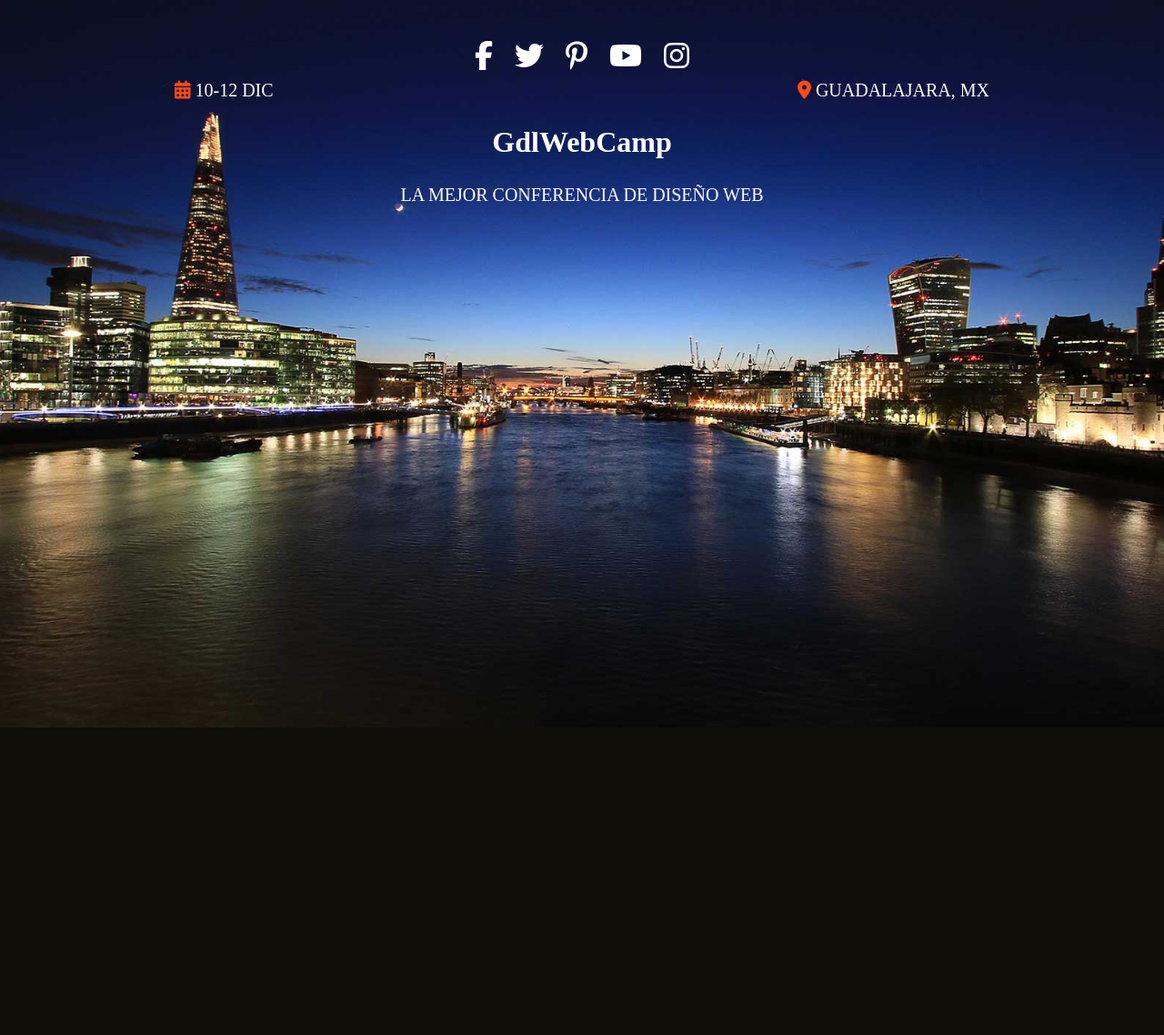
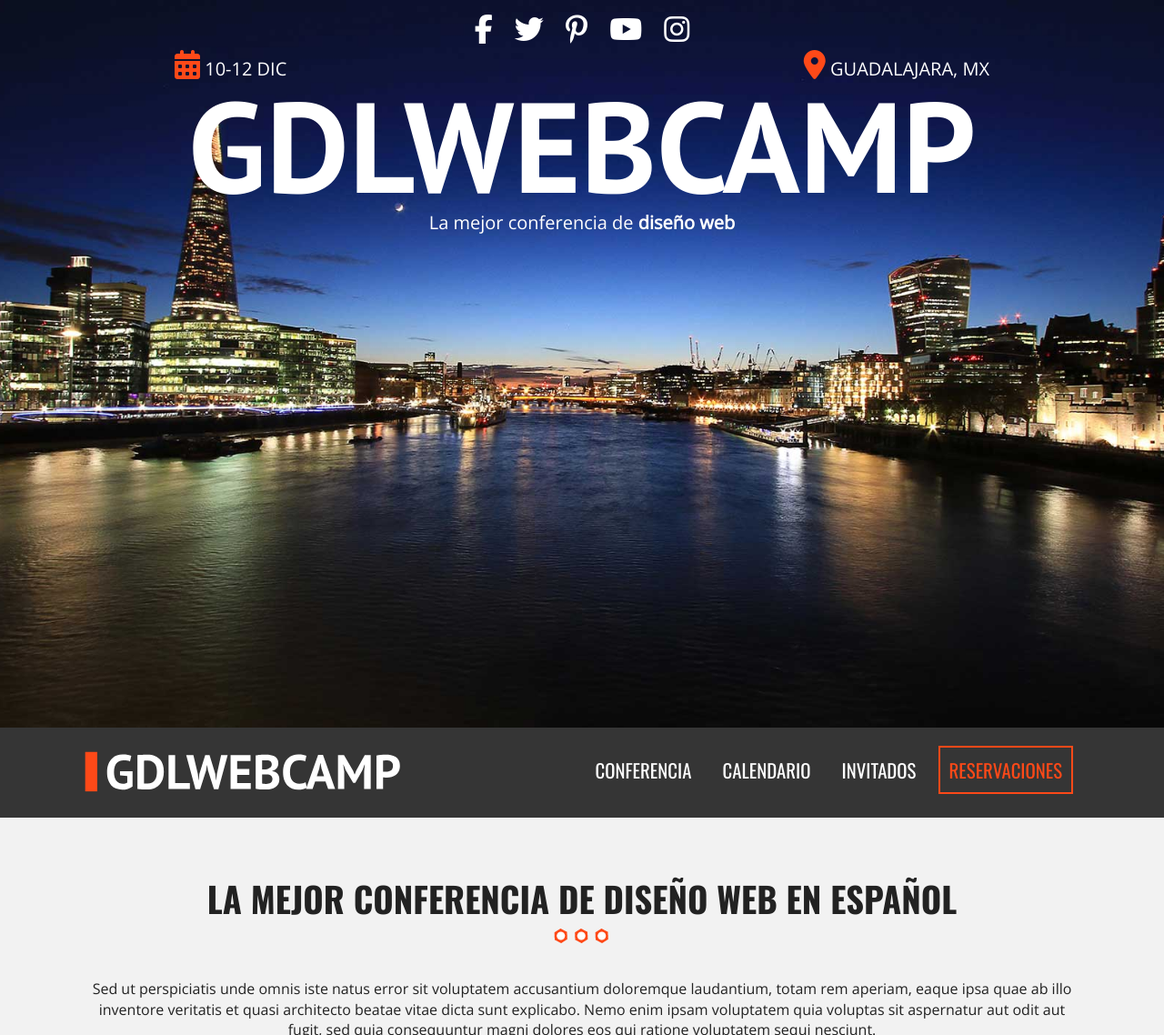
Before and after one commit to Miguelch7/Sitio_Web_Conferencias, a PHP site: page / in a window 1280 px wide. Shown: the top 1138 px of the page at 91% size. Before the commit the page ends 800 px from the top, so only its background shows below. Run offline with PHP 8.4, Linux system fonts and the light colour scheme; some libraries are stand-ins or nearby versions.

Commit message:
Sección programa del evento

```diff
--- a/css/main.css
+++ b/css/main.css
@@ -96,8 +96,87 @@ html {
 
 body {
   background-color: #f2f2f2;
+  font-family: 'Open Sans', sans-serif;
 }
 
+/* Globales */
+.contenedor {
+  width: 98%;
+  margin: 0 auto;
+}
+
+@media (min-width: 480px) {
+  .contenedor {
+    width: 95%;
+  }
+}
+
+@media (min-width: 768px) {
+  .contenedor {
+    width: 90%;
+  }
+}
+
+@media (min-width: 992px) {
+  .contenedor {
+    width: 90%;
+    max-width: 1100px;
+  }
+}
+
+.seccion {
+  padding: 30px 0;
+}
+
+.seccion p {
+  height: 1.2em;
+  text-align: center;
+}
+
+h2 {
+  font-family: 'Oswald', sans-serif;
+  font-size: 2.4em;
+  text-transform: uppercase;
+  text-align: center;
+}
+
+h2::after {
+  content: '';
+  margin: 0 auto;
+  background-image: url(../img/separador.png);
+  height: 30px;
+  width: 100px;
+  display: block;
+}
+
+h3 {
+  font-family: 'PT Sans', sans-serif;
+  font-size: 1.8em;
+  color: #fe4918;
+  margin: 0;
+}
+
+.button {
+  background-color: #fe4918;
+  padding: 10px 40px;
+  color: #fff;
+  text-transform: uppercase;
+  font-family: 'Oswald', sans-serif;
+  font-weight: bold;
+  text-decoration: none;
+  font-size: 1em;
+  margin-top: 20px;
+  display: inline-block;
+  transition: all .3s ease;
+}
+
+.button:hover {
+  background-color: #e33000;
+}
+
+.float-right {
+  float: right;
+}
 
 /* Header */
 div.hero {
@@ -111,8 +190,10 @@ div.contenido-header {
   padding-top: 40px;
 }
 
-@media only screen and (min-width: 768px) {
-  padding-top: 10px;
+@media (min-width: 768px) {
+  div.contenido-header {
+    padding-top: 10px;
+  }
 }
 
 nav.redes-sociales {
@@ -134,7 +215,7 @@ div.informacion-evento {
   color: #fff;
 }
 
-@media only screen and (min-width: 768px) {
+@media (min-width: 768px) {
   div.informacion-evento {
     width: 70%;
     margin: 0 auto;
@@ -150,6 +231,7 @@ div.informacion-evento p {
 
 div.informacion-evento p i {
   color: #fe4918;
+  font-size: 2rem;
 }
 
 p.fecha {
@@ -161,14 +243,213 @@ p.ciudad {
   text-align: right;
 }
 
+p.slogan {
+  text-transform: none !important;
+}
+
+p.slogan span{
+  font-weight: bold;
+}
+
+h1.nombre-sitio {
+  font-size: 5.9vw;
+  text-transform: uppercase;
+  font-family: 'PT Sans', sans-serif;
+}
+
+@media (min-width: 768px) {
+  h1.nombre-sitio {
+    font-size: 11vw;
+    margin: 0;
+    line-height: 1;
+  }
+}
+
+/* Barra */
+div.barra {
+  background-color: #353535;
+  padding: 20px 0;
+}
+
+div.logo {
+  width: 80%;
+  float: left;
+
+}
+
+div.logo img {
+  width: 100%;
+}
+
+@media (min-width: 768px) {
+  div.logo {
+    width: 33%;
+  }
+}
+
+/* Navegacion Principal */
+nav.navegacion-principal {
+  display: none;
+}
+
+nav.navegacion-principal a {
+  font-family: 'Oswald', sans-serif;
+  color: #fff;
+  font-size: 1.3em;
+  text-transform: uppercase;
+  text-decoration: none;
+  transition: all .3s ease;
+  width: 100%;
+  display: block;
+  text-align: center;
+  margin-bottom: 20px;
+}
+
+nav.navegacion-principal a:hover {
+  background-color: #fe4918;
+}
+
+nav.navegacion-principal a:last-child {
+  border: 2px solid #fe4918;
+  color: #fe4918;
+}
+
+nav.navegacion-principal a:last-child:hover {
+  color: #fff;
+}
+
+@media (min-width: 768px) {
+  nav.navegacion-principal {
+    width: 67%;
+    float: right;
+    text-align: right;
+    display: block;
+  }
+
+  nav.navegacion-principal a {
+    padding: 10px 10px;
+    width: auto;
+    display: inline-block;
+    text-align: center;
+    margin: 0 10px 0 0;
+  }
+}
+
+/* Menu Movil */
+div.menu-movil {
+  width: 60px;
+  display: block;
+  float: right;
+  text-align: right;
+  margin-top: 12px;
+}
+
+div.menu-movil:hover {
+  cursor: pointer;
+}
+
+@media (min-width: 768px) {
+  div.menu-movil {
+    display: none;
+  }
+}
+
+div.menu-movil span {
+  height: 8px;
+  margin-bottom: 6px;
+  background-color: #fff;
+  display: block;
+}
 
 
+/* Programa del Evento */
+section.programa {
+  position: relative;
+}
 
+div.contenedor-video {
+  max-width: 100%;
+  overflow-x: hidden;
+}
 
+div.contenido-programa {
+  position: absolute;
+  top: 0;
+  left: 0;
+  height: 100%;
+  width: 100%;
+}
 
+div.programa-evento {
+  background-color: rgba(255, 255, 255, .7);
+  padding: 15px;
+  margin-top: 80px;
+}
 
+@media (min-width: 768px) {
+  div.programa-evento {
+    width: 70%;
+  }
+}
 
+@media (min-width: 992px) {
+  div.programa-evento {
+    width: 50%;
+  }
+}
 
+nav.menu-programa {
+  width: 100%;
+  border-bottom: 2px solid #fe4918;
+  padding-bottom: 10px;
+}
+
+@media (min-width: 768px) {
+  nav.menu-programa {
+    display: table;
+  }
+}
+
+nav.menu-programa a {
+  display: block;
+  text-align: center;
+  color: #000;
+  text-decoration: none;
+  font-family: 'Oswald', sans-serif;
+  margin-bottom: 10px;
+  font-size: 1.2em;
+}
+
+@media (min-width: 768px) {
+  nav.menu-programa a {
+    display: table-cell;
+  }
+}
+
+nav.menu-programa a i,
+div.detalle-evento p i{
+  color: #fe4918;
+  font-size: 1.6em;
+  margin-right: 10px;
+}
+
+/* Detalle Evento */
+div.detalle-evento {
+  margin-top: 20px;
+  border-bottom: 1px solid #222;
+  padding: 0 20px;
+}
+
+div.detalle-evento:nth-child(2) {
+  border: none;
+}
+
+div.detalle-evento p {
+  margin-bottom: 20px;
+  font-size: 20px;
+}
+
+div.detalle-evetno
 
 
 /* ==========================================================================
--- a/index.html
+++ b/index.html
@@ -16,6 +16,12 @@
   <link rel="apple-touch-icon" href="icon.png">
   <!-- Place favicon.ico in the root directory -->
 
+  <!-- Google Fonts -->
+  <link rel="preconnect" href="https://fonts.gstatic.com">
+  <link
+    href="https://fonts.googleapis.com/css2?family=Open+Sans&family=Oswald:wght@300;400;700&family=PT+Sans:wght@400;700&display=swap"
+    rel="stylesheet">
+
   <link rel="stylesheet" href="css/normalize.css">
   <link rel="stylesheet" href="css/main.css">
 
@@ -23,9 +29,15 @@
 </head>
 
 <body>
+
+  <!-- Header -->
   <header class="site-header">
+
+    <!-- Hero -->
     <div class="hero">
       <div class="contenido-header">
+
+        <!-- Redes Sociales-->
         <nav class="redes-sociales">
           <a href="#"><i class="fab fa-facebook-f"></i></a>
           <a href="#"><i class="fab fa-twitter"></i></a>
@@ -33,6 +45,8 @@
           <a href="#"><i class="fab fa-youtube"></i></a>
           <a href="#"><i class="fab fa-instagram"></i></a>
         </nav>
+
+        <!-- Información del evento -->
         <div class="informacion-evento">
           <div class="clearfix">
             <p class="fecha"><i class="fas fa-calendar-alt"></i> 10-12 Dic</p>
@@ -41,10 +55,99 @@
 
           <h1 class="nombre-sitio">GdlWebCamp</h1>
           <p class="slogan">La mejor conferencia de <span>diseño web</span></p>
-        </div><!-- Información evento -->
+        </div>
+
       </div>
-    </div><!-- Hero -->
+
+    </div>
   </header>
+
+  <!-- Barra Menú -->
+  <div class="barra">
+    <div class="contenedor clearfix">
+
+      <!-- Logo -->
+      <div class="logo">
+        <img src="img/logo.svg" alt="Logotipo GDLWEBCAMP">
+      </div>
+
+      <!-- Boton Menú Móvil -->
+      <div class="menu-movil">
+        <span></span>
+        <span></span>
+        <span></span>
+      </div>
+
+      <!-- Navegación -->
+      <nav class="navegacion-principal">
+        <a href="#">Conferencia</a>
+        <a href="#">Calendario</a>
+        <a href="#">Invitados</a>
+        <a href="#">Reservaciones</a>
+      </nav>
+
+    </div>
+
+  </div>
+
+  <!-- Descripción del evento -->
+  <section class="seccion contenedor">
+    <h2>La mejor conferencia de diseño web en español</h2>
+    <p>Sed ut perspiciatis unde omnis iste natus error sit voluptatem accusantium doloremque laudantium, totam rem
+    aperiam, eaque ipsa quae ab illo inventore veritatis et quasi architecto beatae vitae dicta sunt explicabo. Nemo
+    enim ipsam voluptatem quia voluptas sit aspernatur aut odit aut fugit, sed quia consequuntur magni dolores eos qui
+    ratione voluptatem sequi nesciunt.</p>
+  </section>
+
+  <!-- Programa del Evento -->
+  <section class="programa">
+    <div class="contenedor-video">
+      <video autoplay loop poster="bg-talleres.jpg">
+        <source src="video/video.mp4" type="video/mp4">
+        <source src="video/video.webm" type="video/webm">
+        <source src="video/video.ogv" type="video/ovg">
+      </video>
+    </div>
+
+    <div class="contenido-programa">
+      <div class="contenedor">
+        <div class="programa-evento">
+
+          <h2>Programa del Evento</h2>
+
+          <nav class="menu-programa">
+            <a href="#"><i class="fa fa-code"></i> Talleres</a>
+            <a href="#"><i class="fa fa-comment"></i> Conferencias</a>
+            <a href="#"><i class="fa fa-university"></i> Seminarios</a>
+          </nav>
+
+          <div id="talleres" class="info-curso ocultar clearfix">
+            <div class="detalle-evento">
+              <h3>HTML5, CSS3 y JavaScript</h3>
+              <p><i class="fa fa-clock"></i> 16:00 hrs</p>
+              <p><i class="fa fa-calendar"></i> 10 de Dic</p>
+              <p><i class="fa fa-user"></i> Miguel Angel Chanampa</p>
+            </div>
+
+            <div class="detalle-evento">
+              <h3>Responsive Web Design</h3>
+              <p><i class="fa fa-clock"></i> 20:00 hrs</p>
+              <p><i class="fa fa-calendar"></i> 10 de Dic</p>
+              <p><i class="fa fa-user"></i> Miguel Angel Chanampa</p>
+            </div>
+
+            <a href="#" class="button float-right">Ver Todos</a>
+          </div>
+
+
+        </div>
+      </div>
+    </div>
+
+  </section>
+
+
+
 
   <!-- Add your site or application content here -->
   <script src="js/vendor/modernizr-3.11.2.min.js"></script>
```
Also changed, not shown: 3 other files.
